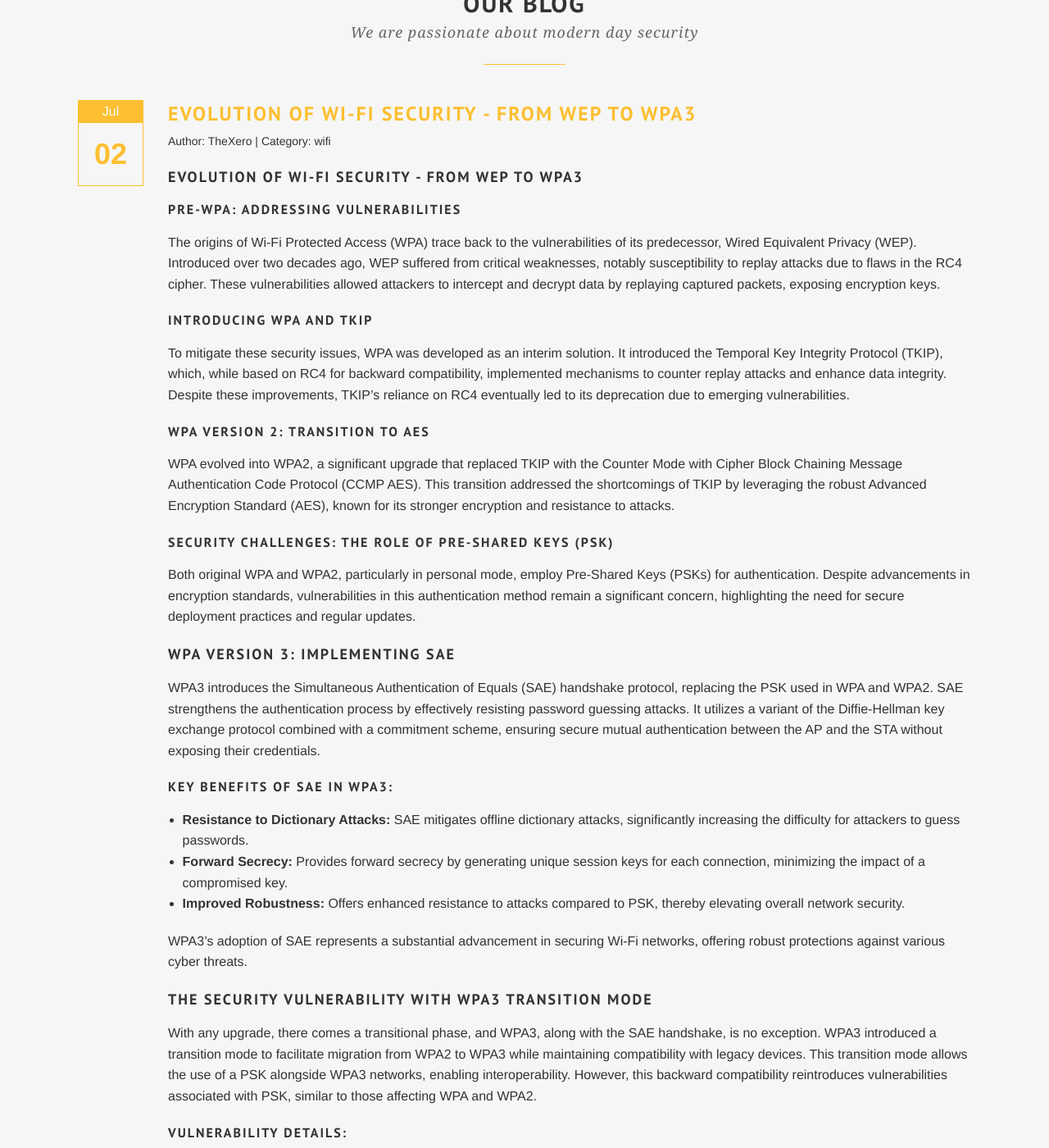
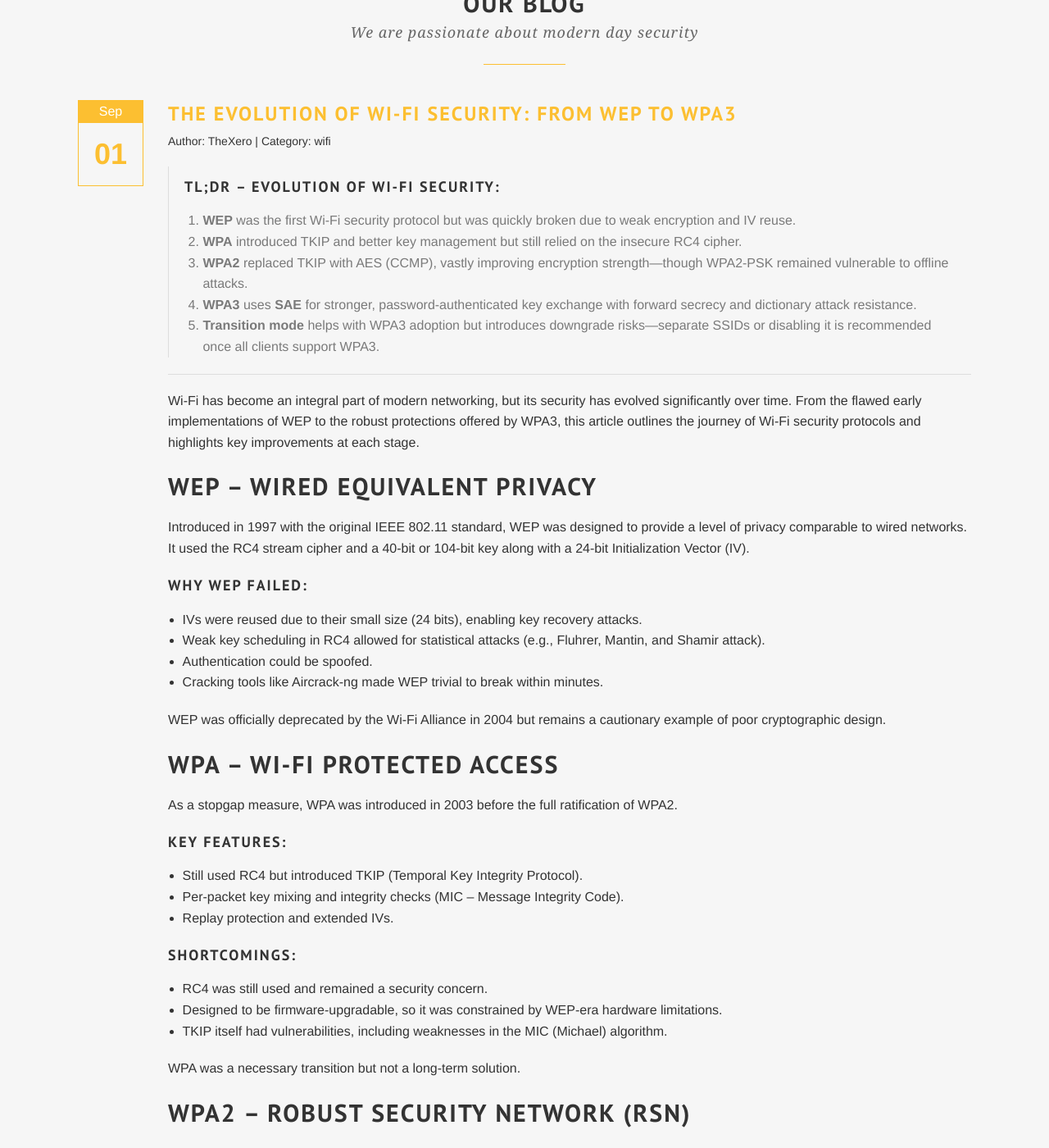
Before and after one commit to thexerocouk/thexerocouk.github.io, a Jekyll site: the page built from _posts/2024-07-02-evolution-of-wifi-security-from-wep-to-wpa3.md, in a window 1280 px wide and 1400 px high, scrolled down 242 px. Shown: the whole window at 82% size. Built offline with Jekyll 4.4.1, drawn with Linux system fonts in a browser that asks for light colours; some web fonts are replaced; comment, search, counter and statistics services are not loaded; some of the changed text lies outside the part shown.

Commit message:
Update 2024-07-02-evolution-of-wifi-security-from-wep-to-wpa3.md

```diff
--- a/_posts/2024-07-02-evolution-of-wifi-security-from-wep-to-wpa3.md
+++ b/_posts/2024-07-02-evolution-of-wifi-security-from-wep-to-wpa3.md
@@ -1,53 +1,127 @@
 ---
 layout: post
-title:  Evolution of Wi-Fi Security - From WEP to WPA3
-date: 2024-07-02
+title: "The Evolution of Wi-Fi Security: From WEP to WPA3"
+date: 2024-09-01
 author: TheXero
 comments: true
 categories: wifi
-description: Explore the evolution of Wi-Fi security from WEP to WPA3, highlighting vulnerabilities, improvements, and the implementation of SAE.
-excerpt: Discover the progression of Wi-Fi security protocols from WEP through WPA and WPA2 to the advanced WPA3, focusing on security enhancements and challenges.
-tags: [Training, Wi-Fi Security, WEP, WPA, WPA2, WPA3, PSK, SAE, Network Security]
-thumbnail: /images/wep-to-wpa3.png
-image: /images/wep-to-wpa3.png
+description: Explore the evolution of Wi-Fi security from the flawed WEP protocol to robust WPA3. Learn the strengths and weaknesses of each security standard and best practices for modern networks.
+excerpt: From WEP to WPA3, this post dives into how Wi-Fi security has evolved to counter new threats, explaining key protocols and their practical implications.
+tags: [wireless, Wi-Fi security, WEP, WPA2, WPA3, SAE, encryption]
+thumbnail: /images/evolution-wifi-security.png
+image: /images/evolution-wifi-security.png
 ---
 
-### Evolution of Wi-Fi Security - From WEP to WPA3
+> ### TL;DR – Evolution of Wi-Fi Security:
+>
+> 1. **WEP** was the first Wi-Fi security protocol but was quickly broken due to weak encryption and IV reuse.
+> 2. **WPA** introduced TKIP and better key management but still relied on the insecure RC4 cipher.
+> 3. **WPA2** replaced TKIP with AES (CCMP), vastly improving encryption strength—though WPA2-PSK remained vulnerable to offline attacks.
+> 4. **WPA3** uses **SAE** for stronger, password-authenticated key exchange with forward secrecy and dictionary attack resistance.
+> 5. **Transition mode** helps with WPA3 adoption but introduces downgrade risks—separate SSIDs or disabling it is recommended once all clients support WPA3.
 
-#### Pre-WPA: Addressing Vulnerabilities
+---
 
-The origins of Wi-Fi Protected Access (WPA) trace back to the vulnerabilities of its predecessor, Wired Equivalent Privacy (WEP). Introduced over two decades ago, WEP suffered from critical weaknesses, notably susceptibility to replay attacks due to flaws in the RC4 cipher. These vulnerabilities allowed attackers to intercept and decrypt data by replaying captured packets, exposing encryption keys.
+Wi-Fi has become an integral part of modern networking, but its security has evolved significantly over time. From the flawed early implementations of WEP to the robust protections offered by WPA3, this article outlines the journey of Wi-Fi security protocols and highlights key improvements at each stage.
 
-#### Introducing WPA and TKIP
+## WEP – Wired Equivalent Privacy
 
-To mitigate these security issues, WPA was developed as an interim solution. It introduced the Temporal Key Integrity Protocol (TKIP), which, while based on RC4 for backward compatibility, implemented mechanisms to counter replay attacks and enhance data integrity. Despite these improvements, TKIP's reliance on RC4 eventually led to its deprecation due to emerging vulnerabilities.
+Introduced in 1997 with the original IEEE 802.11 standard, WEP was designed to provide a level of privacy comparable to wired networks. It used the RC4 stream cipher and a 40-bit or 104-bit key along with a 24-bit Initialization Vector (IV).
 
-#### WPA Version 2: Transition to AES
+### Why WEP Failed:
 
-WPA evolved into WPA2, a significant upgrade that replaced TKIP with the Counter Mode with Cipher Block Chaining Message Authentication Code Protocol (CCMP AES). This transition addressed the shortcomings of TKIP by leveraging the robust Advanced Encryption Standard (AES), known for its stronger encryption and resistance to attacks.
+- IVs were reused due to their small size (24 bits), enabling key recovery attacks.
+- Weak key scheduling in RC4 allowed for statistical attacks (e.g., Fluhrer, Mantin, and Shamir attack).
+- Authentication could be spoofed.
+- Cracking tools like Aircrack-ng made WEP trivial to break within minutes.
 
-#### Security Challenges: The Role of Pre-Shared Keys (PSK)
+WEP was officially deprecated by the Wi-Fi Alliance in 2004 but remains a cautionary example of poor cryptographic design.
 
-Both original WPA and WPA2, particularly in personal mode, employ Pre-Shared Keys (PSKs) for authentication. Despite advancements in encryption standards, vulnerabilities in this authentication method remain a significant concern, highlighting the need for secure deployment practices and regular updates.
+## WPA – Wi-Fi Protected Access
 
-### WPA Version 3: Implementing SAE
+As a stopgap measure, WPA was introduced in 2003 before the full ratification of WPA2.
 
-WPA3 introduces the Simultaneous Authentication of Equals (SAE) handshake protocol, replacing the PSK used in WPA and WPA2. SAE strengthens the authentication process by effectively resisting password guessing attacks. It utilizes a variant of the Diffie-Hellman key exchange protocol combined with a commitment scheme, ensuring secure mutual authentication between the AP and the STA without exposing their credentials.
+### Key Features:
 
-#### Key Benefits of SAE in WPA3:
-- **Resistance to Dictionary Attacks:** SAE mitigates offline dictionary attacks, significantly increasing the difficulty for attackers to guess passwords.
-- **Forward Secrecy:** Provides forward secrecy by generating unique session keys for each connection, minimizing the impact of a compromised key.
-- **Improved Robustness:** Offers enhanced resistance to attacks compared to PSK, thereby elevating overall network security.
+- Still used RC4 but introduced TKIP (Temporal Key Integrity Protocol).
+- Per-packet key mixing and integrity checks (MIC – Message Integrity Code).
+- Replay protection and extended IVs.
 
-WPA3's adoption of SAE represents a substantial advancement in securing Wi-Fi networks, offering robust protections against various cyber threats.
+### Shortcomings:
 
-### The Security Vulnerability with WPA3 Transition Mode
+- RC4 was still used and remained a security concern.
+- Designed to be firmware-upgradable, so it was constrained by WEP-era hardware limitations.
+- TKIP itself had vulnerabilities, including weaknesses in the MIC (Michael) algorithm.
 
-With any upgrade, there comes a transitional phase, and WPA3, along with the SAE handshake, is no exception. WPA3 introduced a transition mode to facilitate migration from WPA2 to WPA3 while maintaining compatibility with legacy devices. This transition mode allows the use of a PSK alongside WPA3 networks, enabling interoperability. However, this backward compatibility reintroduces vulnerabilities associated with PSK, similar to those affecting WPA and WPA2.
+WPA was a necessary transition but not a long-term solution.
 
-#### Vulnerability Details:
-- **Interoperability Challenges:** Networks in WPA3 transition mode must support both WPA2 and WPA3 simultaneously, potentially adding complexity and attack surface.
-- **Attack Surface:** Attackers can exploit the coexistence of WPA2 and WPA3 networks to downgrade devices to WPA2, potentially compromising security by attempting to capture the PSK.
-- **Mitigation:** To mitigate this risk, network administrators should consider deploying separate SSIDs for WPA2 and WPA3 networks. This separation ensures that devices connect only to their intended network type, reducing the risk of downgrade attacks. Additionally, maintaining up-to-date firmware and software on all devices is crucial to promptly address security vulnerabilities.
+## WPA2 – Robust Security Network (RSN)
 
-While WPA3 offers significant security enhancements, careful configuration and management are crucial to mitigate risks associated with the transition mode effectively.
+Ratified in 2004, WPA2 became mandatory for Wi-Fi Certified devices in 2006.
+
+### Key Improvements:
+
+- Introduced CCMP (Counter Mode with Cipher Block Chaining Message Authentication Code Protocol), based on AES.
+- Stronger encryption and integrity checking.
+- Eliminated RC4 and replaced TKIP (although WPA2-TKIP remained for backward compatibility).
+- Two authentication options:
+  - **WPA2-PSK**: Pre-Shared Key, suitable for home use.
+  - **WPA2-Enterprise**: Uses 802.1X and RADIUS servers for dynamic key exchange.
+
+### Issues:
+
+- WPA2-PSK still allowed offline dictionary attacks if the passphrase was weak.
+- No forward secrecy—compromising the PSK or PMK allowed decryption of all previous traffic.
+- Vulnerable to KRACK (Key Reinstallation Attack) due to flaws in the 4-way handshake.
+
+Despite these issues, WPA2 remains widely used and reasonably secure when implemented properly.
+
+## WPA3 – The Future of Wi-Fi Security
+
+Released in 2018, WPA3 addresses many of WPA2’s shortcomings and reflects a modern security mindset.
+
+### Enhancements:
+
+- Replaces the PSK model with **SAE (Simultaneous Authentication of Equals)** for WPA3-Personal.
+  - Password-authenticated key exchange (PAKE).
+  - Resists offline dictionary attacks.
+  - Provides forward secrecy.
+- **WPA3-Enterprise** supports 192-bit security mode for high-security environments.
+- Improves protection for weak passwords.
+- Mandates Protected Management Frames (PMF), previously optional under WPA2.
+
+### WPA3 Transition Mode:
+
+To ease migration, WPA3 allows for a **transition mode** where WPA2 and WPA3 coexist on the same SSID. However, this introduces downgrade attack risks:
+
+> **Best practice**: Use separate SSIDs for WPA2 and WPA3 if transition mode cannot be disabled.
+
+## Summary
+
+| Protocol | Cipher | Auth Method | Vulnerabilities |
+|---------|--------|--------------|------------------|
+| WEP     | RC4    | Shared/Open | Weak IVs, key recovery |
+| WPA     | RC4+TKIP | PSK/802.1X | Weak MIC, legacy issues |
+| WPA2    | AES-CCMP | PSK/802.1X | KRACK, offline attacks |
+| WPA3    | AES-CCMP | SAE/802.1X | Downgrade risk (transition mode) |
+
+---
+
+## Recommendations
+
+- **Avoid WEP and WPA** entirely.
+- **Use WPA2-Enterprise** or **WPA3** wherever possible.
+- Ensure **strong passphrases** and **enable PMF**.
+- For WPA3 adoption, avoid transition mode when feasible or monitor for downgrade attacks.
+- Periodically audit your wireless infrastructure for legacy clients and protocols.
+
+---
+
+## Further Reading
+
+- [Wi-Fi Alliance: WPA3 Overview](https://www.wi-fi.org/discover-wi-fi/security)
+- [IEEE 802.11 Standards](https://standards.ieee.org/ieee/802.11/)
+
+---
+
+Stay secure, stay updated — as wireless technology evolves, so must our defenses.
```
